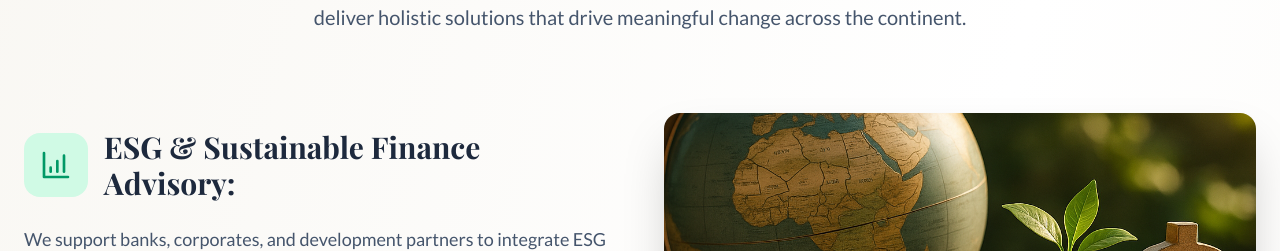
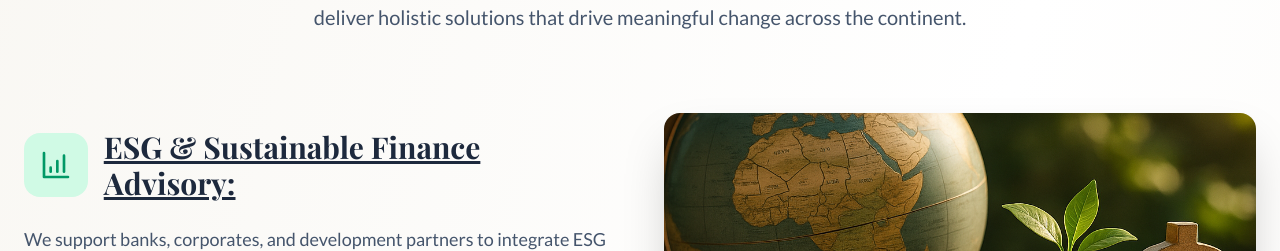
Before and after one commit to FrederickOB/tripath_advisory, a React (Vite) app: page /services in a window 1280 px wide. Shown: the part 1040-1291 px from the top of the page. Built offline with nearby package versions, Linux system fonts and the light colour scheme; a web font is replaced by a local one.

Commit message:
fix className typo

```diff
--- a/src/Pages/services.tsx
+++ b/src/Pages/services.tsx
@@ -316,7 +316,7 @@ export default function ServicesPage() {
                         <div className="w-16 h-16 rounded-2xl bg-emerald-100 flex items-center justify-center">
                           <Icon className="w-8 h-8 text-emerald-600" />
                         </div>
-                        <h2 className="text-3xl font-bold unde text-slate-800">
+                        <h2 className="text-3xl font-bold underline text-slate-800">
                           {service.title}
                         </h2>
                       </div>
```
